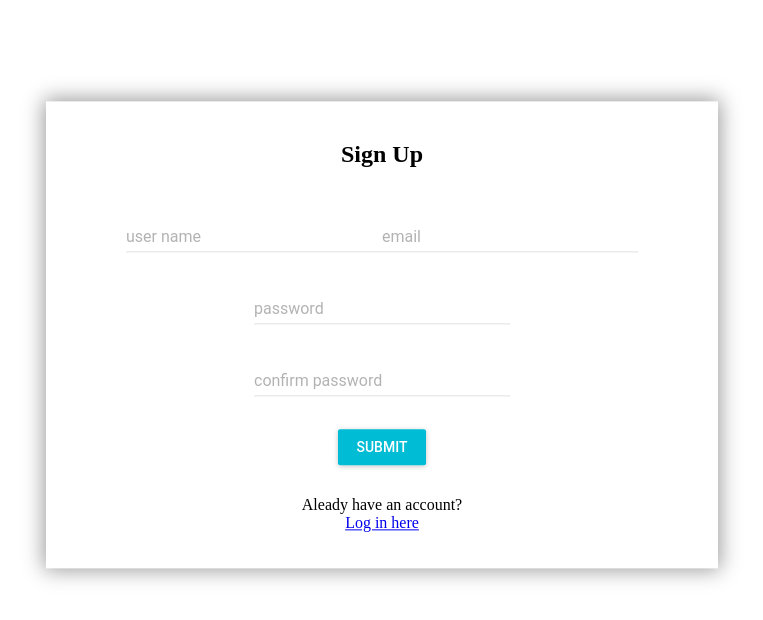
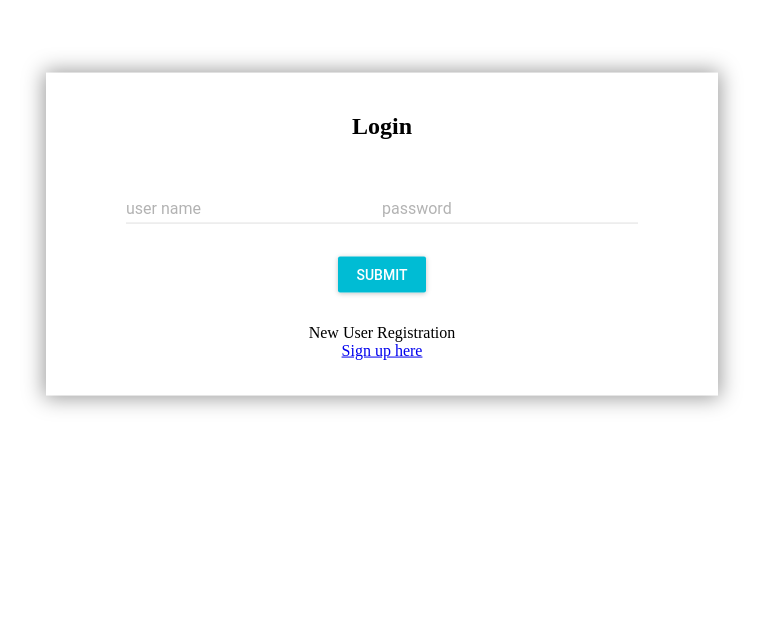
Before and after one commit to JoltPad/JoltPad, a React app: page / in a window 1280 px wide. Shown: the top 620 px of the page, without its empty margins (258-1021 px from the left). Built offline with nearby package versions, Linux system fonts and the light colour scheme.

Commit message:
LoginPage and LoginContainer completed

```diff
--- a/client/App.jsx
+++ b/client/App.jsx
@@ -1,7 +1,9 @@
 import React, { useState } from 'react';
 import { SignUpPage } from './components/SignUpPage.jsx';
+import { LoginPage } from './components/LoginPage.jsx';
 import { NotePage } from './components/NotePage.jsx';
 import { SignUpContainer } from './containers/SignUpContainer.jsx'
+import { LoginContainer } from './containers/LoginContainer.jsx'
 import MuiThemeProvider from "material-ui/styles/MuiThemeProvider";
 import ReactDOM from 'react-dom';
 import '../client/style.scss'
@@ -9,7 +11,7 @@ import '../client/style.scss'
 export function App() {
   return (
     <MuiThemeProvider>
-      <SignUpContainer />
+      <LoginContainer />
     </MuiThemeProvider>
   )
 }
--- /dev/null
+++ b/client/components/LoginPage.jsx
@@ -0,0 +1,48 @@
+import React from "react";
+import RaisedButton from "material-ui/RaisedButton";
+import TextField from "material-ui/TextField";
+
+export const LoginPage = ({
+  onSubmit,
+  onChange,
+  errors,
+  user,
+  type,
+  onPwChange
+}) => {
+  return (
+    <div className="loginBox">
+      <h1>Login</h1>
+      {/* {errors.message && <p style={{ color: "red" }}>{errors.message}</p>} */}
+
+      <form onSubmit={onSubmit}>
+        <TextField
+          name="username"
+          floatingLabelText="user name"
+          value={user.username}
+          onChange={onChange}
+          errorText={errors.username}
+        />
+        <TextField
+          type={type}
+          name="password"
+          floatingLabelText="password"
+          value={user.password}
+          onChange={onPwChange}
+          errorText={errors.password}
+        />
+        <br />
+        <RaisedButton
+          className="loginSubmit"
+          primary={true}
+          type="submit"
+          label="submit"
+        />
+      </form>
+      <p>
+        New User Registration<br />
+        <a href="/">Sign up here</a>
+      </p>
+    </div>
+  );
+};
--- /dev/null
+++ b/client/containers/LoginContainer.jsx
@@ -0,0 +1,131 @@
+import React, { Component } from "react";
+import { LoginPage } from "../components/LoginPage.jsx";
+const axios = require("axios");
+const FormValidators = require("../validate");
+const validateLoginForm = FormValidators.validateLoginForm;
+const zxcvbn = require("zxcvbn");
+
+export class LoginContainer extends Component {
+  constructor(props) {
+    super(props);
+
+    this.state = {
+      errors: {},
+      user: {
+        username: "",
+        password: ""
+      },
+      btnTxt: "show",
+      type: "password"
+    };
+
+    this.pwMask = this.pwMask.bind(this);
+    this.handleChange = this.handleChange.bind(this);
+    this.submitLogin = this.submitLogin.bind(this);
+    this.validateForm = this.validateForm.bind(this);
+    this.pwHandleChange = this.pwHandleChange.bind(this);
+  }
+
+  handleChange(event) {
+    const field = event.target.name;
+    const user = this.state.user;
+    user[field] = event.target.value;
+
+    this.setState({
+      user
+    });
+  }
+
+  pwHandleChange(event) {
+    const field = event.target.name;
+    const user = this.state.user;
+    user[field] = event.target.value;
+
+    this.setState({
+      user
+    });
+
+    if (event.target.value === "") {
+      this.setState(state =>
+        Object.assign({}, state, {
+          score: "null"
+        })
+      );
+    } else {
+      const pw = zxcvbn(event.target.value);
+      this.setState(state =>
+        Object.assign({}, state, {
+          score: pw.score + 1
+        })
+      );
+    }
+  }
+
+  submitLogin(user) {
+    const params = { username: user.usr, password: user.pw };
+    axios
+      .post("/login", params)
+      .then(res => {
+        if (res.data.success === true) {
+          localStorage.token = res.data.token;
+          localStorage.isAuthenticated = true;
+          window.location.reload();
+        } else {
+          this.setState({
+            errors: { message: res.data.message }
+          });
+        }
+      })
+      .catch(err => {
+        console.log("Login data submit error: ", err);
+      });
+  }
+
+  validateForm(event) {
+    event.preventDefault();
+    const payload = validateLoginForm(this.state.user);
+    if (payload.success) {
+      this.setState({
+        errors: {}
+      });
+      const user = {
+        usr: this.state.user.username,
+        pw: this.state.user.password,
+      };
+      this.submitLogin(user);
+    } else {
+      const errors = payload.errors;
+      this.setState({
+        errors
+      });
+    }
+  }
+
+  pwMask(event) {
+    event.preventDefault();
+    this.setState(state =>
+      Object.assign({}, state, {
+        type: this.state.type === "password" ? "input" : "password",
+        btnTxt: this.state.btnTxt === "show" ? "hide" : "show"
+      })
+    );
+  }
+
+  render() {
+    return (
+      <div>
+        <LoginPage
+          onSubmit={this.validateForm}
+          onChange={this.handleChange}
+          onPwChange={this.pwHandleChange}
+          errors={this.state.errors}
+          user={this.state.user}
+          score={this.state.score}
+          btnTxt={this.state.btnTxt}
+          type={this.state.type}
+          pwMask={this.pwMask}
+        />
+      </div>
+    );
+  }
+}
--- a/client/style.scss
+++ b/client/style.scss
@@ -1,5 +1,7 @@
 form {
     width: 100%;
+    flex-direction: column;
+
   }
 
   .loginBox {
@@ -14,6 +16,10 @@ form {
   }
 
   .signUpSubmit {
+    margin: 25px 0 15px 0;
+  }
+
+   .LoginSubmit {
     margin: 25px 0 15px 0;
   }
 
```
